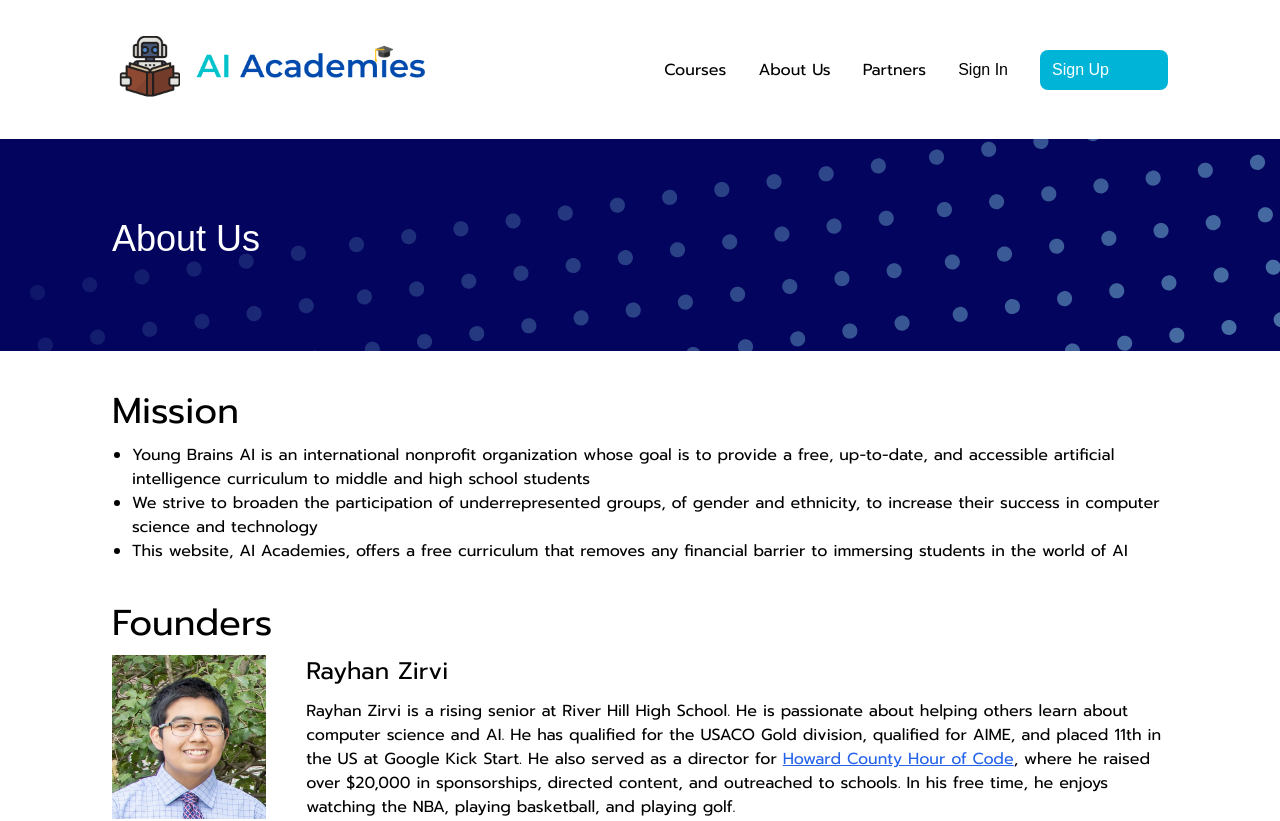
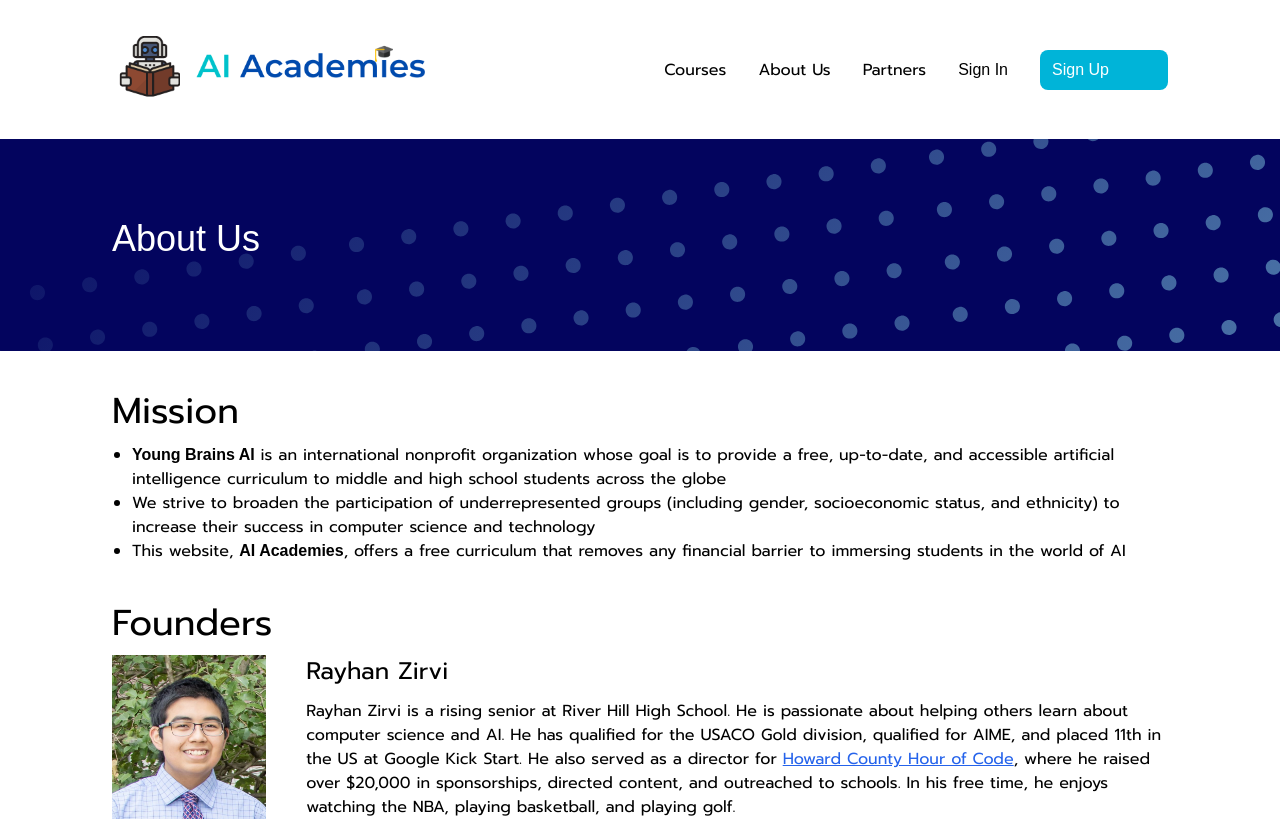
Before and after one commit to rzirvi1665/aiacademies-web, a Next.js app: page /about in a window 1280 px wide. Shown: the top 821 px of the page. Built offline with nearby package versions, Linux system fonts and the light colour scheme; a web font is replaced by a local one.

Commit message:
Update about.tsx

```diff
--- a/pages/about.tsx
+++ b/pages/about.tsx
@@ -10,16 +10,16 @@
         <div className="container py-10">
             <h1>Mission</h1>
             <ul className="list-disc pl-5 mb-10">
-                <li>Young Brains AI is an international nonprofit organization whose goal is to provide a free, up-to-date, and accessible artificial intelligence curriculum to middle and high school students</li>
-                <li>We strive to broaden the participation of underrepresented groups, of gender and ethnicity, to increase their success in computer science and technology</li>
-                <li>This website, AI Academies, offers a free curriculum that removes any financial barrier to immersing students in the world of AI</li>
+                <li><b>Young Brains AI</b> is an international nonprofit organization whose goal is to provide a free, up-to-date, and accessible artificial intelligence curriculum to middle and high school students across the globe</li>
+                <li>We strive to broaden the participation of underrepresented groups (including gender, socioeconomic status, and ethnicity) to increase their success in computer science and technology</li>
+                <li>This website, <b>AI Academies</b>, offers a free curriculum that removes any financial barrier to immersing students in the world of AI</li>
             </ul>
             <h1>Founders</h1>
             <div className="lg:flex gap-10 mb-5">
                 <Image src={rayhan} alt="Rayhan Zirvi" width={676} height={598} />
                 <div>
                     <h3>Rayhan Zirvi</h3>
-                    <p>Rayhan Zirvi is a rising senior at River Hill High School. He is passionate about helping others learn about computer science and AI. He has qualified for the USACO Gold division, qualified for AIME, and placed 11th in the US at Google Kick Start. He also served as a director for <a className="underline text-blue-600" href="https://hocohoc.com/">Howard County Hour of Code</a>, where he raised over $20,000 in sponsorships, directed content, and outreached to schools. In his free time, he enjoys watching the NBA, playing basketball, and playing golf.</p>
+                    <p>Rayhan Zirvi is a rising senior at River Hill High School. He is passionate about helping others learn about computer science and AI. He has qualified for the USACO Gold division, qualified for AIME, and placed 11th in the US at Google Kick Start. He also served as a director for <a className="underline text-blue-600" href="https://hocohoc.com/" target="_blank">Howard County Hour of Code</a>, where he raised over $20,000 in sponsorships, directed content, and outreached to schools. In his free time, he enjoys watching the NBA, playing basketball, and playing golf.</p>
                 </div>
             </div>
             <h3>Saketh Sundar</h3>
```
